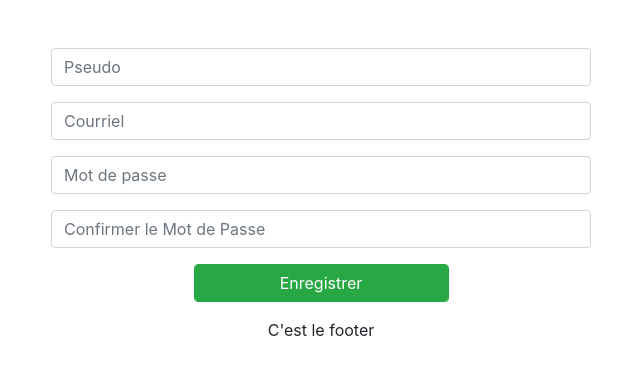
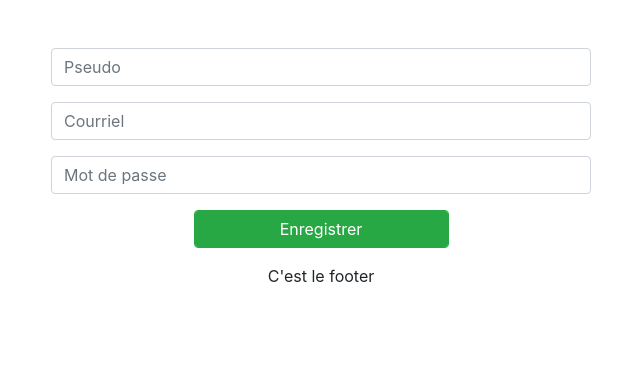
Before and after one commit to Saintchicky/campaign-oop, a PHP site: page /index.php?page=Register in a window 1280 px wide. Shown: the top 375 px of the page, without its empty margins (319-959 px from the left). Run offline with PHP 8.4, Linux system fonts and the light colour scheme.

Commit message:
register begin

```diff
--- a/controllers/campaign_controller.php
+++ b/controllers/campaign_controller.php
@@ -2,6 +2,7 @@
 
 $id_campaign = $_GET['id'];
 $campaigns = Home::read($id_campaign);
+
 if(isset($_POST['create']) & !empty($_POST)){
     $question = str_secur($_POST['question']);
     $answer = str_secur($_POST['answer']);
--- a/controllers/register_controller.php
+++ b/controllers/register_controller.php
@@ -0,0 +1,14 @@
+<?php
+
+if(isset($_POST['register']) & !empty($_POST)){
+    $username = str_secur($_POST['username']);
+    $email = str_secur($_POST['email']);
+    $pass = str_secur(password_hash($_POST['pass'],PASSWORD_DEFAULT));
+
+    $res = Register::create($username, $email, $pass);
+    if($res){
+        echo "Succès";
+    }else{
+        echo"Problème";
+    }
+}
--- a/views/register_view.php
+++ b/views/register_view.php
@@ -14,15 +14,15 @@
 												<input type="email" name="email" id="email" tabindex="1" class="form-control" placeholder="Courriel" required>
 											</div>
 											<div class="form-group">
-												<input type="password" name="password" id="password" tabindex="2" class="form-control" placeholder="Mot de passe" required>
+												<input type="password" name="pass" id="pass" tabindex="2" class="form-control" placeholder="Mot de passe" required>
 											</div>
-											<div class="form-group">
+											<!-- <div class="form-group">
 												<input type="password" name="confirm-password" id="confirm-password" tabindex="2" class="form-control" placeholder="Confirmer le Mot de Passe" required>
-											</div>
+											</div> -->
 											<div class="form-group">
 												<div class="row justify-content-center">
 													<div class="col-sm-6 col-sm-offset-3">
-														<input type="submit" name="register-submit" id="register-submit" tabindex="1" class="form-control btn btn-success" value="Enregistrer">
+														<input type="submit" name="register" id="register" tabindex="1" class="form-control btn btn-success" value="Enregistrer">
 													</div>
 												</div>
 											</div>
```
Also changed, not shown: _classes/Register.php (added, +15 -0 lines).
